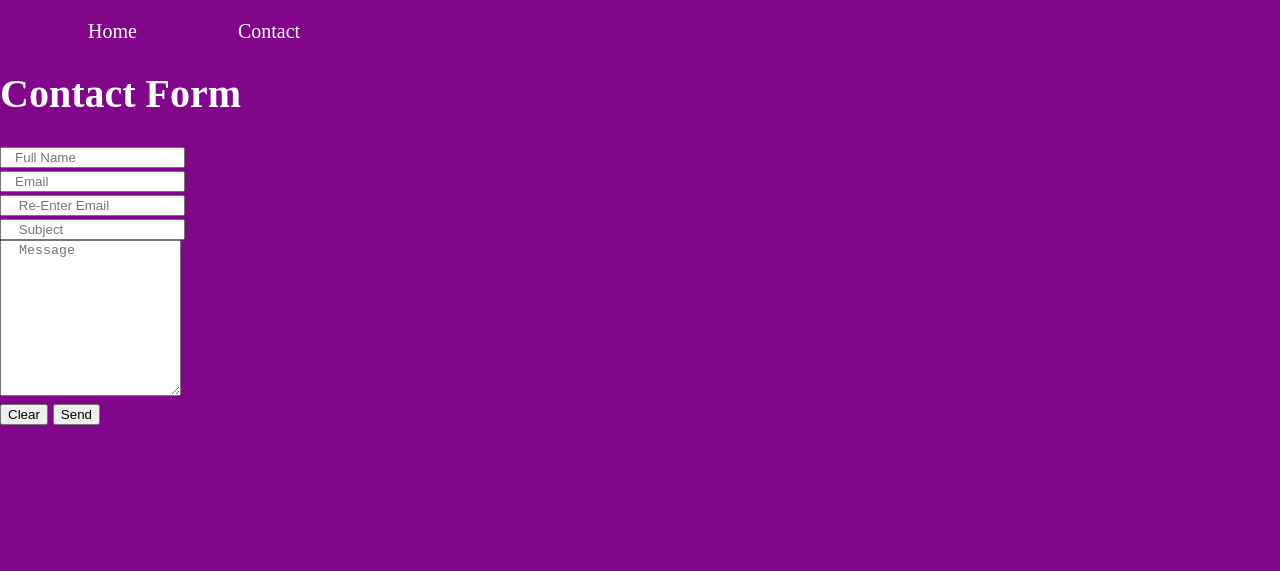
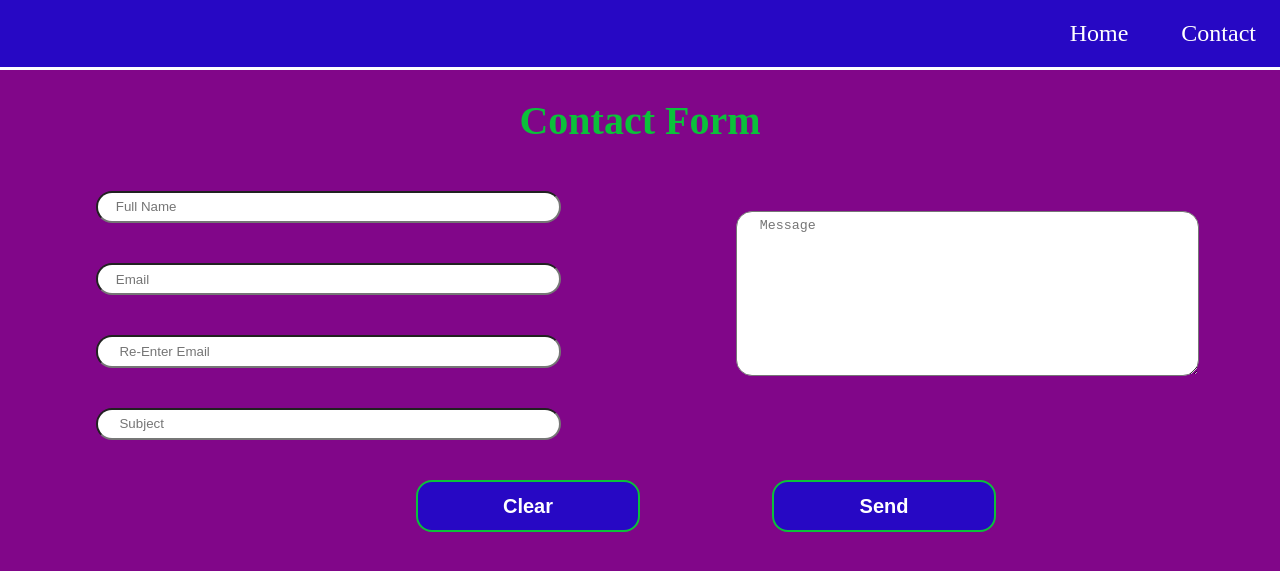
Before and after one commit to mushedi/mobile-first-intro, a plain HTML site: page contact.html in a window 1280 px wide. Drawn offline with Linux system fonts and the light colour scheme.

Commit message:
edited media query to include contact.html

```diff
--- a/main.css
+++ b/main.css
@@ -15,7 +15,7 @@ body {
     background: #810689;
     color: white;
 }
-.navContainer {
+.nav-container {
     display: flex;
     flex-flow: row nowrap;
     align-items: center;
@@ -28,23 +28,25 @@ li {
     display: inline-block;
 }
 li a {
-    padding: 0 3rem;
+    padding: 0 1.5rem;
     text-decoration: none;
     color: #FFFFFF;
+    font-size: 1.3rem;
 }
 li a:hover {
     font-size: 20px;
     font-weight: bold;
     color: #B5AFAF;
 }
-.image {
-    width: 100%;
-}
+
 .box-2 {
     padding: .5rem 2rem;
 }
 img {
     width: 100%;
+}
+p{
+    margin: .5em;
 }
 
 p a {
@@ -59,10 +61,92 @@ p a:hover {
     font-weight: bolder;
     text-decoration: underline;
 }
-
-@media (min-width: 480px) {
-p {
-  color: red;
+h1 {
+    text-align: center;
+    color: #0BC13A;
+}
+.contact-container {
+    display: flex;
+    flex-flow: column nowrap;
+}
+.contactForm {
+    margin: auto;
+    padding: 1em;
+    width: 70%;
+}
+input {
+    width: 100%;
+    padding: .5em;
+    border-radius: 1rem;
+}
+textarea{
+    margin: auto;
+    width: 100%;
+    padding: .5em;
+    border-radius: 1rem;
+}
+.center {
+    display: flex;
+    flex-flow: column nowrap;
 }
 
+button {
+    min-width: 50%;
+    margin: auto;
+    margin-bottom: 1rem;;
+    padding: .8rem;
+    border-radius: 1rem;
+    background: #2708C4;
+    color: white;
+    border: solid 2px #0BC13A;
+    font-weight: bold;
+    font-size: 100%;
 }
+@media (min-width: 950px) {
+li a {
+    font-size: 1.5rem;
+}
+.image-container {
+    display:flex;
+    flex-flow: row wrap;
+
+}
+.box-1 {
+    flex: 2;
+}
+.box-2 {
+    flex: 2;
+}
+.contact-container {
+    display: flex;
+    flex-flow: column nowrap;
+}
+.topForm {
+    display: flex;
+    flex-flow: row wrap;
+}
+.section1 {
+    order: 1;
+    flex: 2;
+}
+.section2 {
+    order: 2;
+    flex: 2;
+}
+textarea{
+    margin-top: 1.5em;
+}
+.center {
+    display: flex;
+    flex-flow: row nowrap;
+}
+button {
+    min-width: 25%;
+    font-size: 100%;
+}
+.clear{
+    margin-left: 25%;
+}
+.send {
+    margin-left: 2em;
+}
```
